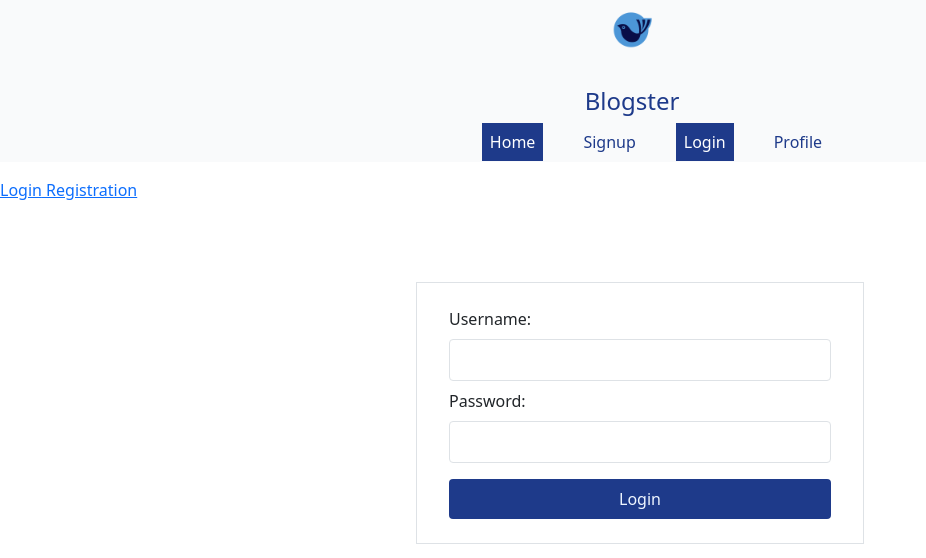
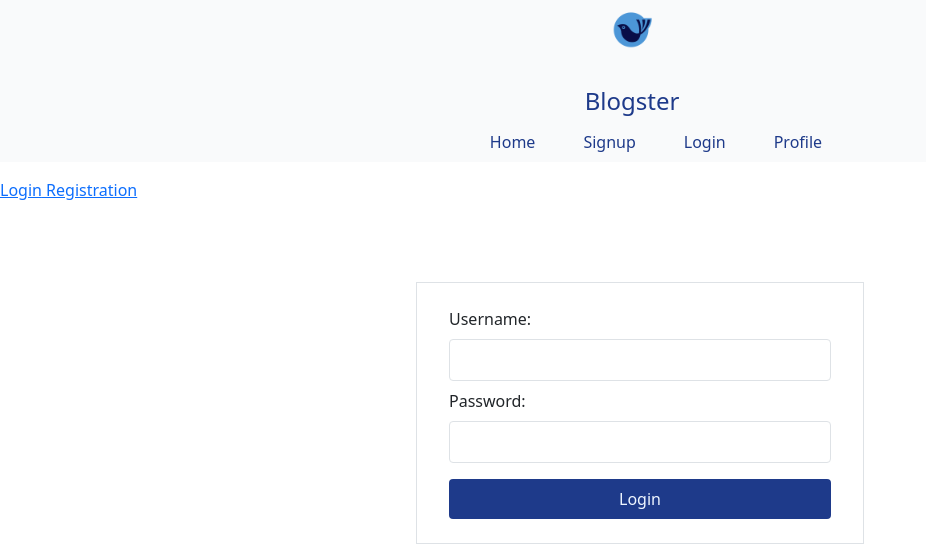
Before and after one commit to Woz-U-Group-Projects/team-javascript, a React (Create React App) app in the folder Client-Side/: page /login in a window 1280 px wide. Shown: the top 558 px of the page, without its empty margins (0-926 px from the left). Built offline with nearby package versions, Linux system fonts and the light colour scheme; no server answers.

Commit message:
src/components/Navbar.js   ---> Changed NavLink to Link

```diff
--- a/Client-Side/src/components/Navbar.js
+++ b/Client-Side/src/components/Navbar.js
@@ -14,42 +14,43 @@ const Navbar = () => {
       <ul class='flex item-center justify-center'>
         <li class='nav-item active'>
           <a className='nav-link'>
-            <NavLink
+            <Link
               to='/'
+
               className='text-blue-900 no-underline scale-0 hover:bg-blue-900 hover:text-blue-50 py-2 px-2'
               activeClassName='bg-blue-900 text-white'>
               Home
-            </NavLink>
+            </Link>
           </a>
         </li>
         <li className='nav-item active'>
           <a class='nav-link'>
-            <NavLink
+            <Link
               to='/registration'
               className='text-blue-900 no-underline scale-0 hover:bg-blue-900 hover:text-blue-50 py-2 px-2'
               activeClassName='bg-blue-900 text-white'>
               Signup
-            </NavLink>
+            </Link>
           </a>
         </li>
         <li class='nav-item'>
           <a class='nav-link'>
-            <NavLink
+            <Link
               to='/login'
               className='text-blue-900 no-underline scale-0 hover:bg-blue-900 hover:text-blue-50 py-2 px-2'
               activeClassName='bg-blue-900 text-white'>
               Login
-            </NavLink>
+            </Link>
           </a>
         </li>
         <li class='nav-item'>
           <a class='nav-link'>
-            <NavLink
+            <Link
               to='/profile'
               className='text-blue-900 no-underline scale-0 hover:bg-blue-900 hover:text-blue-50 py-2 px-2'
               activeClassName='bg-blue-900 text-white'>
               Profile
-            </NavLink>
+            </Link>
           </a>
         </li>
       </ul>
```
Also changed, not shown: 1 other file (tests, documents, lock files or other folders).
